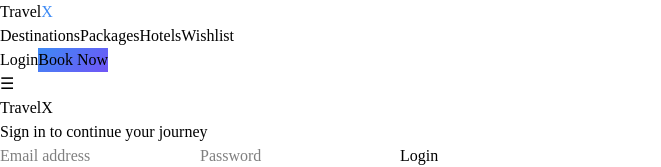
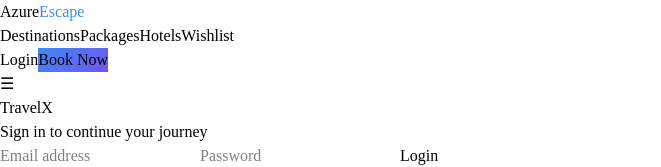
Before and after one commit to aakashsaini943/AzureEscape, a React (Vite) app: page /login in a window 1280 px wide. Shown: the top 167 px of the page, without its empty margins (0-661 px from the left). Built offline with nearby package versions, Linux system fonts and the light colour scheme.

Commit message:
navbar bug-fix

```diff
--- a/src/components/layout/Navbar/NavBrand.jsx
+++ b/src/components/layout/Navbar/NavBrand.jsx
@@ -8,8 +8,8 @@ const NavBrand = () => {
       onClick={() => navigate("/")}
       className="text-2xl font-extrabold tracking-wide cursor-pointer"
     >
-      <span className="text-white">Travel</span>
-      <span className="hue-text">X</span>
+      <span className="text-white xl">Azure</span>
+      <span className="hue-text xl">Escape</span>
     </div>
   );
 };
```
